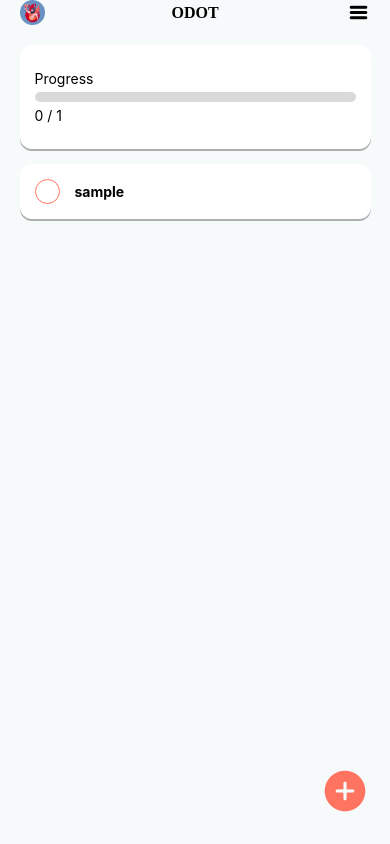
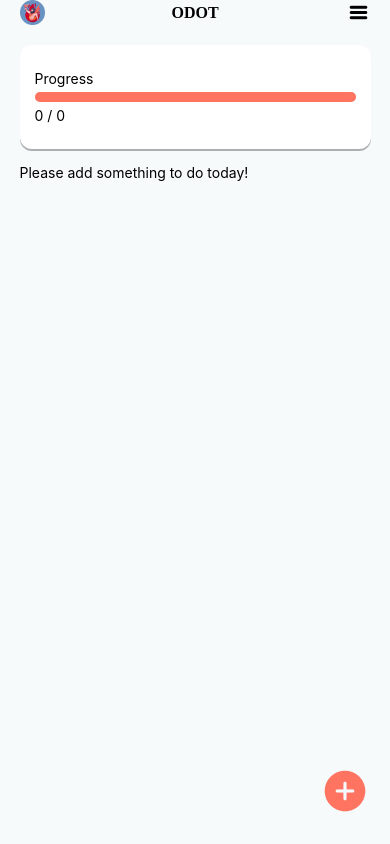
Before and after one commit to crucial-sub/odot, a React Native app: screen /TodoList in a window 390 px wide. Built offline with nearby package versions, Linux system fonts and the light colour scheme.

Commit message:
샘플 코드 삭제

```diff
--- a/src/recoil/index.ts
+++ b/src/recoil/index.ts
@@ -12,7 +12,7 @@ export interface StatusType {
 
 export const todoListState = atom<TodoType[]>({
   key: 'todoListState',
-  default: [{id: Date.now(), contents: 'sample', isCompleted: false}],
+  default: [],
 });
 
 export const newTaskState = atom({
```
